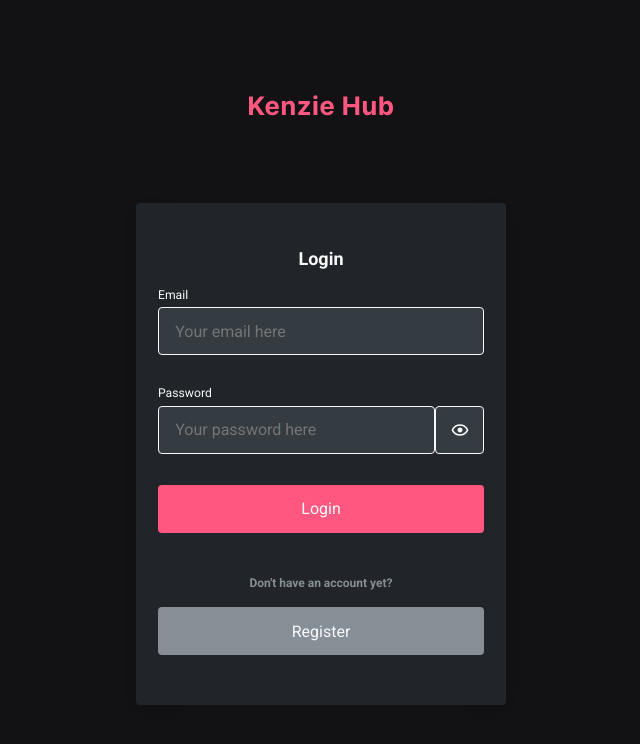
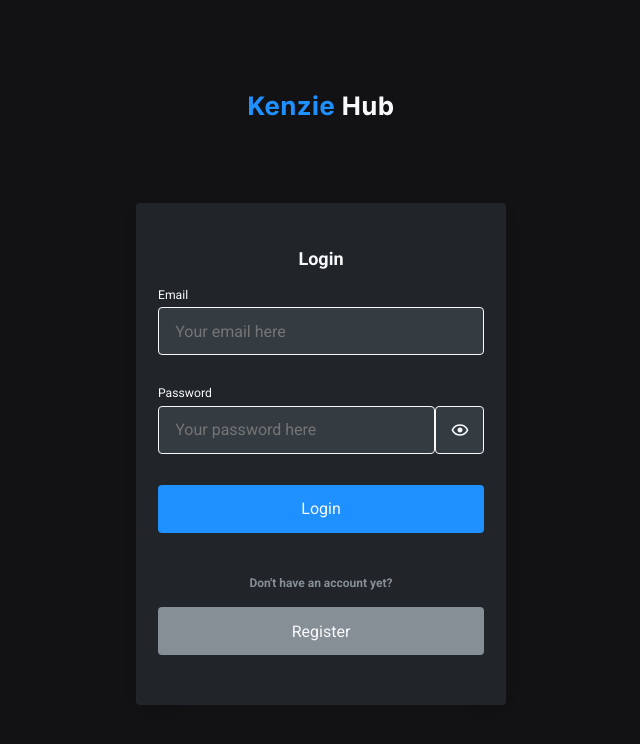
Before and after one commit to Kenzie-Academy-Brasil-Developers/react-entrega-s2-formulario-de-cadastro-alvaroallencar, a React (Create React App) app: page /login in a window 1280 px wide. Shown: the top 744 px of the page, without its empty margins (319-959 px from the left). Built offline with nearby package versions, Linux system fonts and the light colour scheme.

Commit message:
feat: changing logo kenzie hub colors

```diff
--- a/src/components/LoginForm/loginForm.styles.js
+++ b/src/components/LoginForm/loginForm.styles.js
@@ -60,7 +60,7 @@ export const EmailDiv = styled.div`
 
    p {
       font-size: 11px;
-      color: rgba(var(--color-primary-focus), 1);
+      color: rgba(var(--color-negative-pink), 1);
    }
 `;
 
@@ -109,6 +109,6 @@ export const PasswordDiv = styled.div`
 
    p {
       font-size: 11px;
-      color: rgba(var(--color-primary-focus), 1);
+      color: rgba(var(--color-negative-pink), 1);
    }
 `;
--- a/src/components/RegisterForm/registerForm.styles.js
+++ b/src/components/RegisterForm/registerForm.styles.js
@@ -75,6 +75,6 @@ export const InputContainer = styled.div`
 
    p {
       font-size: 11px;
-      color: rgba(var(--color-primary-focus), 1);
+      color: rgba(var(--color-negative-pink), 1);
    }
 `;
--- a/src/pages/Home/Home.jsx
+++ b/src/pages/Home/Home.jsx
@@ -49,7 +49,7 @@ const Home = () => {
 
    const handleSignOut = () => {
       localStorage.clear();
-      toast.info(`See you soon, ${user.name} !`, {
+      toast.info(`See you soon, ${user.name}!`, {
          theme: "dark",
          position: "bottom-right",
          autoClose: 3000,
--- a/src/styles/globalStyle.js
+++ b/src/styles/globalStyle.js
@@ -6,9 +6,9 @@ const GlobalStyle = createGlobalStyle`
 
     /* Primary palette: */
 
-    --color-primary: 255, 87, 127;
-    --color-primary-focus: 255, 66, 127;
-    --color-primary-negative: 89, 50, 63;
+    --color-primary: 30, 144, 255;
+    --color-primary-focus: 65, 105, 225;
+    --color-primary-negative: 100, 149, 237;
 
     /* Grey scale palette: */
 
```
Also changed, not shown: src/assets/img/KenzieHubLogo.svg.
